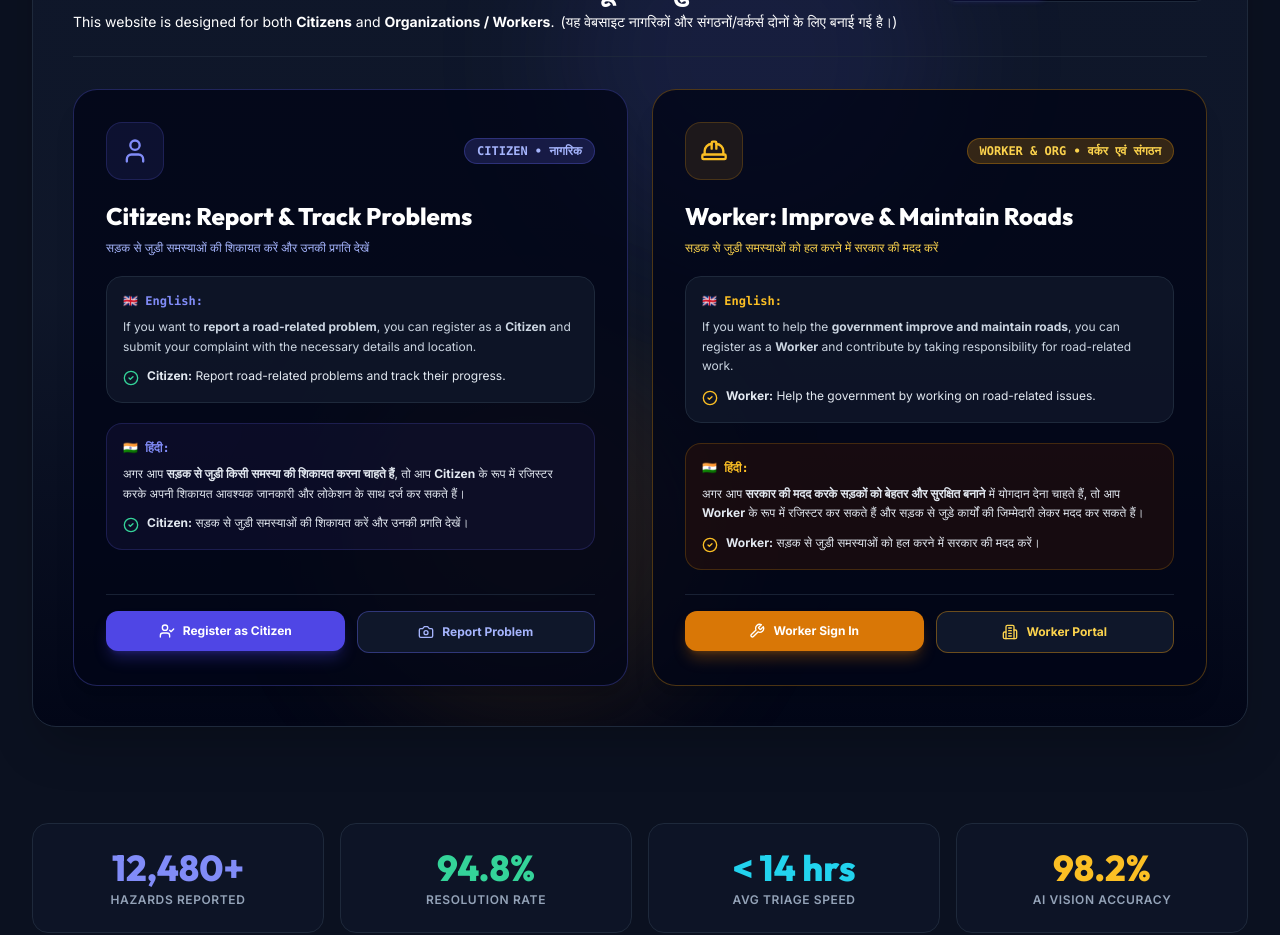
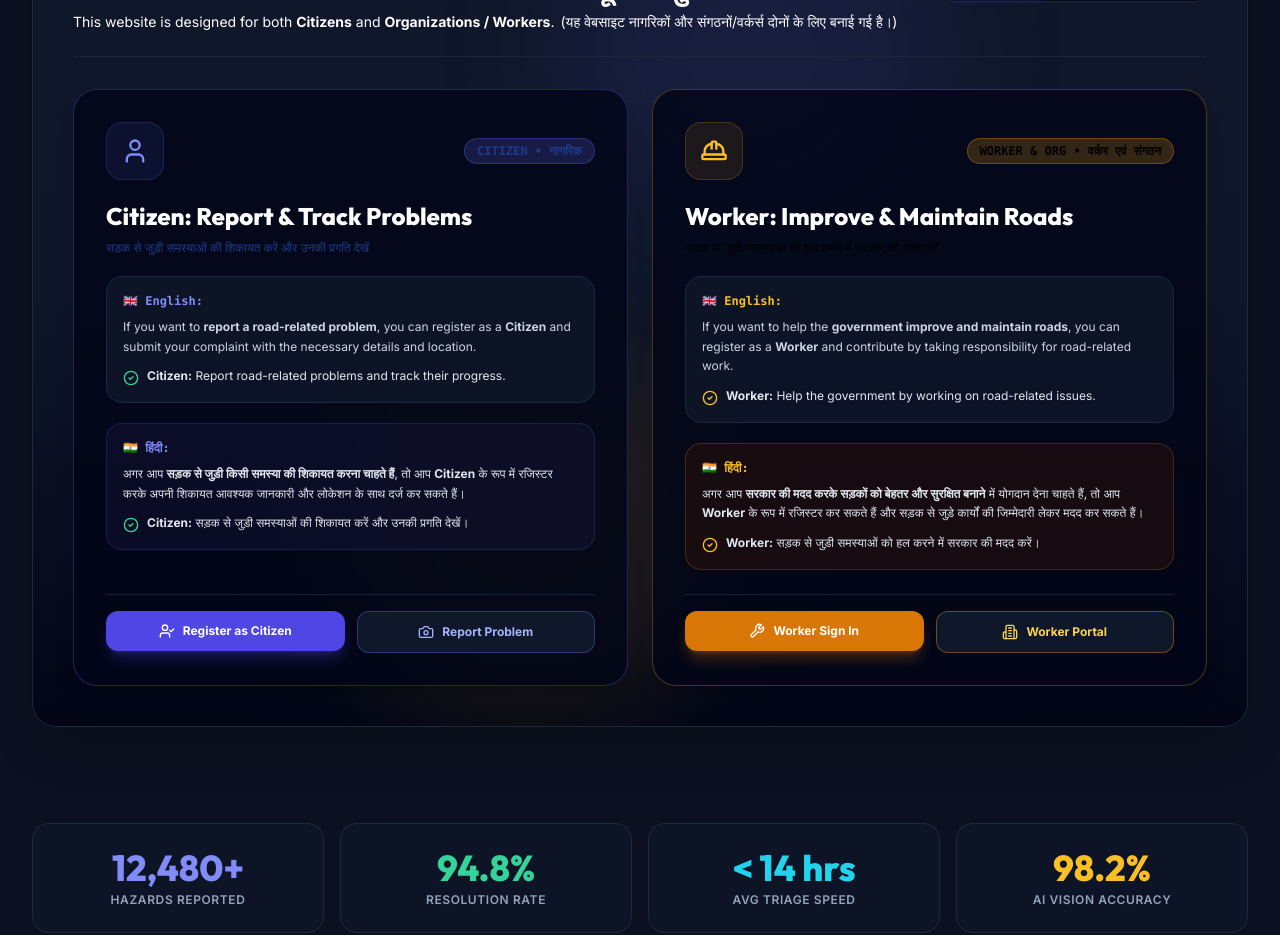
Before and after one commit to Chitranshkumar18/Road2Resolution, a React (Vite) app in the folder Frontend/: page / in a window 1280 px wide. Shown: the part 800-1735 px from the top of the page. Built offline with nearby package versions, Linux system fonts and the light colour scheme; no server answers.

Commit message:
fix: update text colors for citizen and worker roles on home page

```diff
--- a/Frontend/src/pages/public/Home.jsx
+++ b/Frontend/src/pages/public/Home.jsx
@@ -149,7 +149,7 @@ export const Home = () => {
                   <div className="p-3.5 rounded-2xl bg-indigo-500/10 border border-indigo-500/20 text-indigo-400 group-hover:scale-110 transition-transform">
                     <User className="w-7 h-7" />
                   </div>
-                  <span className="px-3 py-1 rounded-full text-xs font-mono font-bold bg-indigo-500/20 text-indigo-300 border border-indigo-500/30">
+                  <span className="px-3 py-1 rounded-full text-xs font-mono font-bold bg-indigo-500/20 text-blue-900 !text-blue-900 border border-indigo-500/30">
                     CITIZEN • नागरिक
                   </span>
                 </div>
@@ -158,7 +158,7 @@ export const Home = () => {
                   <h3 className="text-xl sm:text-2xl font-black text-white font-display">
                     Citizen: Report & Track Problems
                   </h3>
-                  <p className="text-xs font-medium text-indigo-300">
+                  <p className="text-xs font-medium text-blue-900 !text-blue-900">
                     सड़क से जुड़ी समस्याओं की शिकायत करें और उनकी प्रगति देखें
                   </p>
                 </div>
@@ -226,7 +226,7 @@ export const Home = () => {
                   <div className="p-3.5 rounded-2xl bg-amber-500/10 border border-amber-500/20 text-amber-400 group-hover:scale-110 transition-transform">
                     <HardHat className="w-7 h-7" />
                   </div>
-                  <span className="px-3 py-1 rounded-full text-xs font-mono font-bold bg-amber-500/20 text-amber-300 border border-amber-500/30">
+                  <span className="px-3 py-1 rounded-full text-xs font-mono font-bold bg-amber-500/20 text-black !text-black border border-amber-500/30">
                     WORKER & ORG • वर्कर एवं संगठन
                   </span>
                 </div>
@@ -235,7 +235,7 @@ export const Home = () => {
                   <h3 className="text-xl sm:text-2xl font-black text-white font-display">
                     Worker: Improve & Maintain Roads
                   </h3>
-                  <p className="text-xs font-medium text-amber-300">
+                  <p className="text-xs font-medium text-black !text-black">
                     सड़क से जुड़ी समस्याओं को हल करने में सरकार की मदद करें
                   </p>
                 </div>
```
